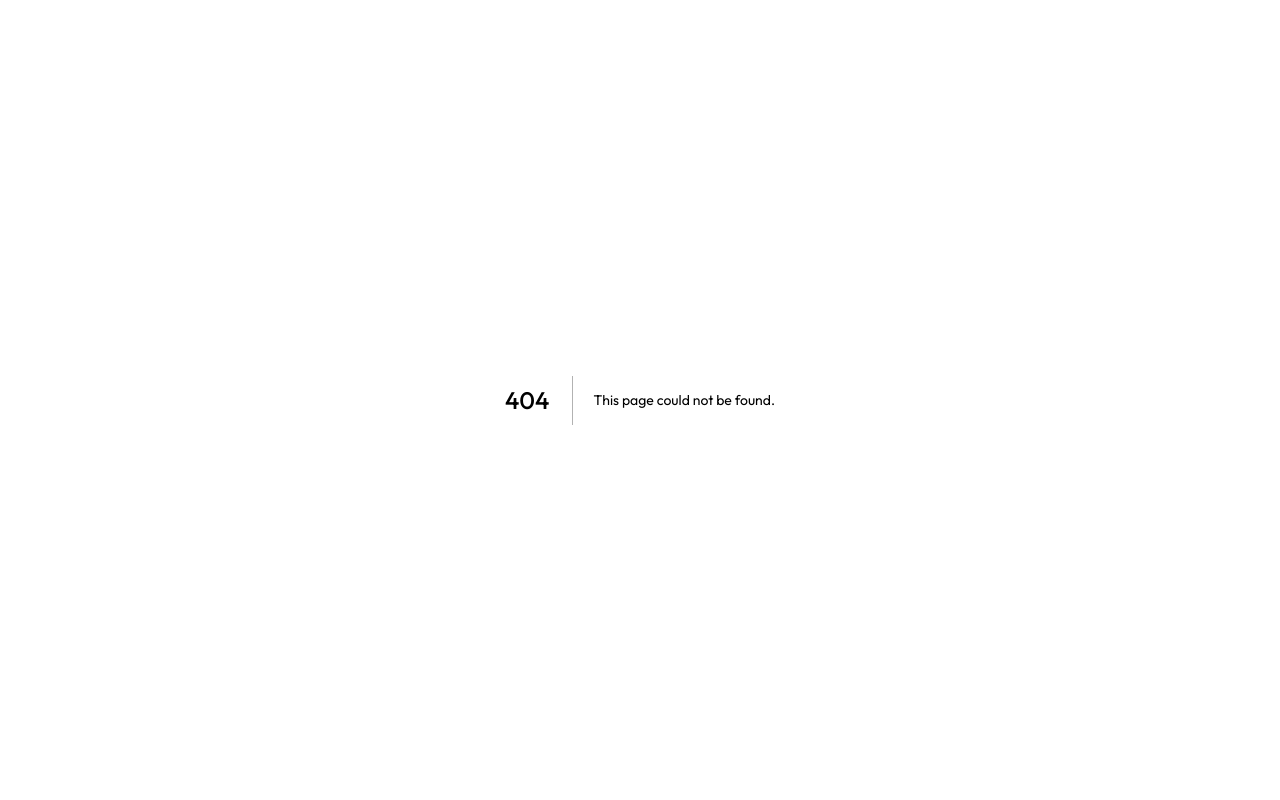
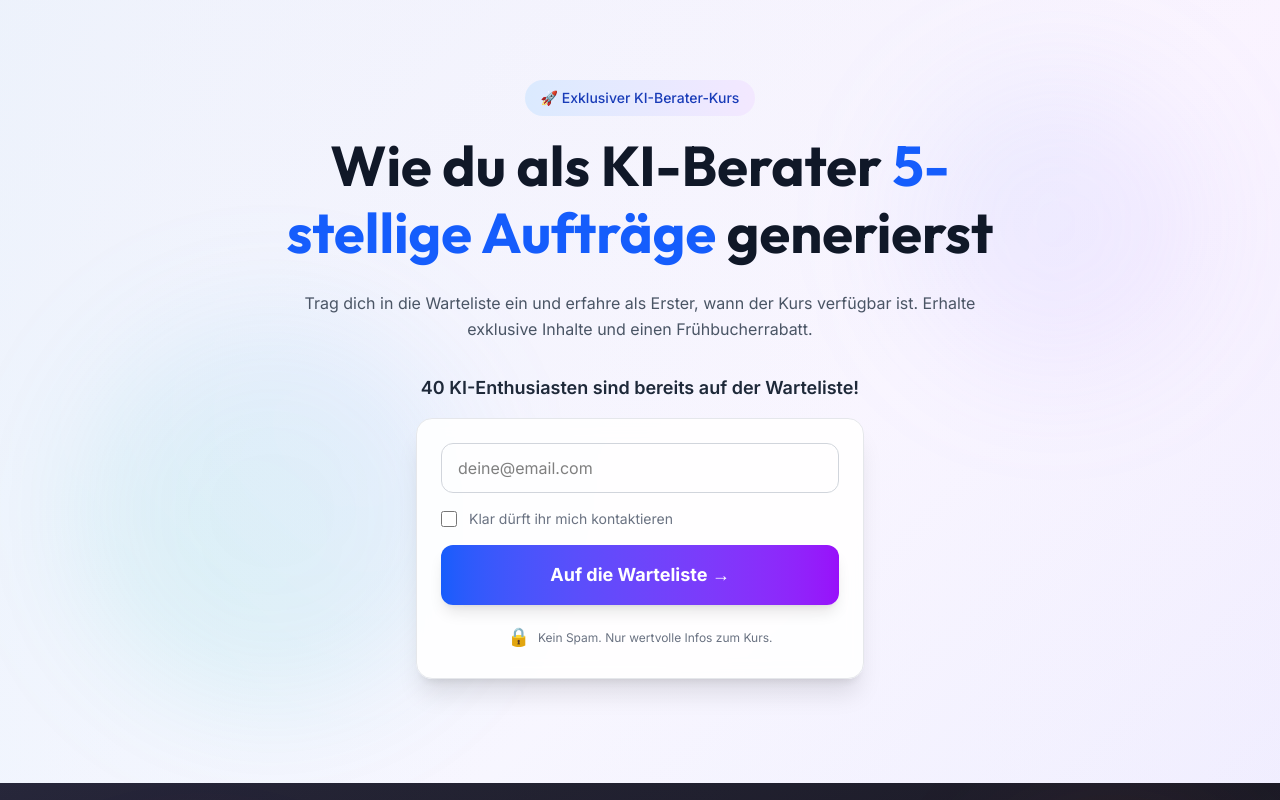
Before and after one commit to dennistroeger/2509-dt-hp, a Next.js app: page /ki-berater-kurs in a window 1280 px wide. Before the commit this address had no page. Shown: the top 800 px of the page. Built offline with nearby package versions, Linux system fonts and the light colour scheme; no server answers.

Commit message:
Add an empty line to DmBotPage for improved code organization

```diff
--- /dev/null
+++ b/app/api/brevo/list-count/route.ts
@@ -0,0 +1,52 @@
+import { NextRequest, NextResponse } from "next/server";
+
+export async function GET(request: NextRequest) {
+  const { searchParams } = new URL(request.url);
+  const listId = searchParams.get("listId");
+
+  if (!listId) {
+    return NextResponse.json({ error: "listId is required" }, { status: 400 });
+  }
+
+  const BREVO_API_KEY = process.env.BREVO_API_KEY;
+  if (!BREVO_API_KEY) {
+    return NextResponse.json(
+      { error: "BREVO API key not configured" },
+      { status: 500 }
+    );
+  }
+
+  try {
+    const response = await fetch(
+      `https://api.brevo.com/v3/contacts/lists/${listId}`,
+      {
+        method: "GET",
+        headers: {
+          "Content-Type": "application/json",
+          "api-key": BREVO_API_KEY,
+        },
+      }
+    );
+
+    if (!response.ok) {
+      const errorData = await response.text();
+      console.error("BREVO API Error (Get List Details):", errorData);
+      return NextResponse.json(
+        { error: "Failed to get list details from BREVO" },
+        { status: 500 }
+      );
+    }
+
+    const data = await response.json();
+    // The API returns totalSubscribers for contacts in the list
+    const count = data.totalSubscribers || 0;
+
+    return NextResponse.json({ count }, { status: 200 });
+  } catch (error) {
+    console.error("Error fetching BREVO list count:", error);
+    return NextResponse.json(
+      { error: "Internal server error" },
+      { status: 500 }
+    );
+  }
+}
--- /dev/null
+++ b/app/components/WaitlistForm.tsx
@@ -0,0 +1,128 @@
+"use client";
+
+import { useState, useEffect } from "react";
+import { useRouter } from "next/navigation";
+
+interface WaitlistFormProps {
+  formId: string;
+  buttonText: string;
+  listId?: number;
+}
+
+export default function WaitlistForm({
+  formId,
+  buttonText,
+  listId,
+}: WaitlistFormProps) {
+  const [hasMounted, setHasMounted] = useState(false);
+  const [isSubmitting, setIsSubmitting] = useState(false);
+  const [error, setError] = useState("");
+  const router = useRouter();
+
+  useEffect(() => {
+    setHasMounted(true);
+  }, []);
+
+  const handleSubmit = async (e: React.FormEvent<HTMLFormElement>) => {
+    e.preventDefault();
+    setIsSubmitting(true);
+    setError("");
+
+    const formData = new FormData(e.currentTarget);
+    const email = formData.get("email") as string;
+    const consent = formData.get("consent") as string;
+
+    if (!consent) {
+      setError("Bitte bestätige, dass wir dich kontaktieren dürfen.");
+      setIsSubmitting(false);
+      return;
+    }
+
+    const data = {
+      email: email,
+      firstName: "Waitlist-Teilnehmer",
+      listId: listId,
+    };
+
+    try {
+      const response = await fetch("/api/brevo", {
+        method: "POST",
+        headers: {
+          "Content-Type": "application/json",
+        },
+        body: JSON.stringify(data),
+      });
+
+      if (response.ok) {
+        // Redirect to a thank you page
+        router.push("/next-step");
+      } else {
+        const errorData = await response.json();
+        setError(errorData.error || "Something went wrong. Please try again.");
+      }
+    } catch {
+      setError("Network error. Please try again.");
+    } finally {
+      setIsSubmitting(false);
+    }
+  };
+
+  if (!hasMounted) {
+    return null;
+  }
+
+  return (
+    <form onSubmit={handleSubmit} className="space-y-3 sm:space-y-4">
+      {error && (
+        <div className="bg-red-50 border border-red-200 rounded-xl p-3 text-red-700 text-sm">
+          {error}
+        </div>
+      )}
+
+      <div>
+        <label
+          htmlFor={`email-${formId}`}
+          className="block text-sm font-semibold text-gray-700 mb-1 sm:mb-2 sr-only"
+        >
+          Email Address*
+        </label>
+        <input
+          type="email"
+          id={`email-${formId}`}
+          name="email"
+          required
+          className="w-full px-3 py-2.5 sm:px-4 sm:py-3 border border-gray-300 rounded-xl focus:outline-none focus:ring-2 focus:ring-blue-500 focus:border-transparent transition-all text-sm sm:text-base"
+          placeholder="deine@email.com"
+        />
+      </div>
+
+      <div className="flex items-start">
+        <div className="flex items-center h-5">
+          <input
+            id={`consent-${formId}`}
+            name="consent"
+            type="checkbox"
+            required
+            className="focus:ring-blue-500 h-4 w-4 text-blue-600 border-gray-300 rounded"
+          />
+        </div>
+        <div className="ml-3 text-sm">
+          <label
+            htmlFor={`consent-${formId}`}
+            className="text-gray-500 text-left"
+          >
+            Klar dürft ihr mich kontaktieren
+          </label>
+        </div>
+      </div>
+
+      <button
+        type="submit"
+        disabled={isSubmitting}
+        className="w-full bg-gradient-to-r from-blue-600 to-purple-600 text-white font-bold text-base sm:text-lg py-3 sm:py-4 px-4 sm:px-6 rounded-xl hover:from-blue-700 hover:to-purple-700 transition-all duration-200 shadow-lg hover:shadow-xl disabled:opacity-50 disabled:cursor-not-allowed"
+      >
+        {isSubmitting ? "Wird gesendet..." : buttonText}
+      </button>
+    </form>
+  );
+}
--- /dev/null
+++ b/app/ki-berater-kurs/page.tsx
@@ -0,0 +1,92 @@
+"use client";
+
+import { useState, useEffect } from "react";
+import WaitlistForm from "../components/WaitlistForm";
+import Footer from "../components/Footer";
+import Image from "next/image";
+
+function WaitlistCounter() {
+  const [count, setCount] = useState(40);
+
+  useEffect(() => {
+    async function fetchCount() {
+      try {
+        const response = await fetch("/api/brevo/list-count?listId=13");
+        if (response.ok) {
+          const data = await response.json();
+          const fetchedCount = data.count || 0;
+          const displayCount = Math.min(fetchedCount + 40, 93);
+          setCount(displayCount);
+        }
+      } catch (error) {
+        console.error("Failed to fetch waitlist count:", error);
+      }
+    }
+
+    fetchCount();
+  }, []);
+
+  return (
+    <div className="mt-8 mb-4">
+      <p className="text-lg font-semibold text-gray-800">
+        {count} KI-Enthusiasten sind bereits auf der Warteliste!
+      </p>
+    </div>
+  );
+}
+
+export default function KiBeraterKursPage() {
+  return (
+    <div className="min-h-screen bg-gradient-to-br from-slate-50 via-white to-blue-50 flex flex-col">
+      {/* Hero Section */}
+      <section className="relative py-8 sm:py-12 lg:py-20 px-4 sm:px-6 lg:px-8 overflow-hidden flex-grow flex items-center justify-center">
+        {/* Background Elements */}
+        <div className="absolute inset-0 bg-gradient-to-r from-blue-600/5 to-purple-600/5"></div>
+        <div className="absolute top-10 right-10 sm:top-20 sm:right-20 w-48 h-48 sm:w-72 sm:h-72 bg-gradient-to-br from-blue-400/10 to-purple-400/10 rounded-full blur-3xl"></div>
+        <div className="absolute bottom-10 left-10 sm:bottom-20 sm:left-20 w-64 h-64 sm:w-96 sm:h-96 bg-gradient-to-tr from-emerald-400/10 to-blue-400/10 rounded-full blur-3xl"></div>
+
+        <div className="relative max-w-3xl mx-auto text-center">
+          {/* Top Small Text / Banner */}
+          <div className="inline-flex items-center px-3 py-1.5 sm:px-4 sm:py-2 bg-gradient-to-r from-blue-100 to-purple-100 rounded-full text-xs sm:text-sm font-medium text-blue-800 mb-3 sm:mb-4">
+            🚀 Exklusiver KI-Berater-Kurs
+          </div>
+
+          {/* Main Headline */}
+          <h1 className="text-3xl sm:text-4xl lg:text-5xl font-black text-gray-900 mb-4 sm:mb-6 leading-tight">
+            Wie du als KI-Berater{" "}
+            <span className="text-blue-600">5-stellige Aufträge</span>{" "}
+            generierst
+          </h1>
+
+          {/* Subheadline / Supporting Copy */}
+          <p className="text-sm sm:text-base text-gray-600 mb-6 leading-relaxed max-w-2xl mx-auto">
+            Trag dich in die Warteliste ein und erfahre als Erster, wann der
+            Kurs verfügbar ist. Erhalte exklusive Inhalte und einen
+            Frühbucherrabatt.
+          </p>
+
+          <WaitlistCounter />
+
+          {/* Form */}
+          <div className="bg-white/90 backdrop-blur-sm border border-gray-200 rounded-2xl p-4 sm:p-6 shadow-xl max-w-md mx-auto mb-6">
+            <WaitlistForm
+              formId="ki-berater-kurs"
+              buttonText="Auf die Warteliste →"
+              listId={13}
+            />
+
+            {/* Trust Badge / Disclaimer */}
+            <div className="flex items-center justify-center mt-3 sm:mt-4 space-x-2">
+              <span className="text-green-600">🔒</span>
+              <p className="text-xs text-gray-500">
+                Kein Spam. Nur wertvolle Infos zum Kurs.
+              </p>
+            </div>
+          </div>
+        </div>
+      </section>
+
+      <Footer />
+    </div>
+  );
+}
```
Also changed, not shown: app/dm-bot/page.tsx (line endings or trailing spaces).
